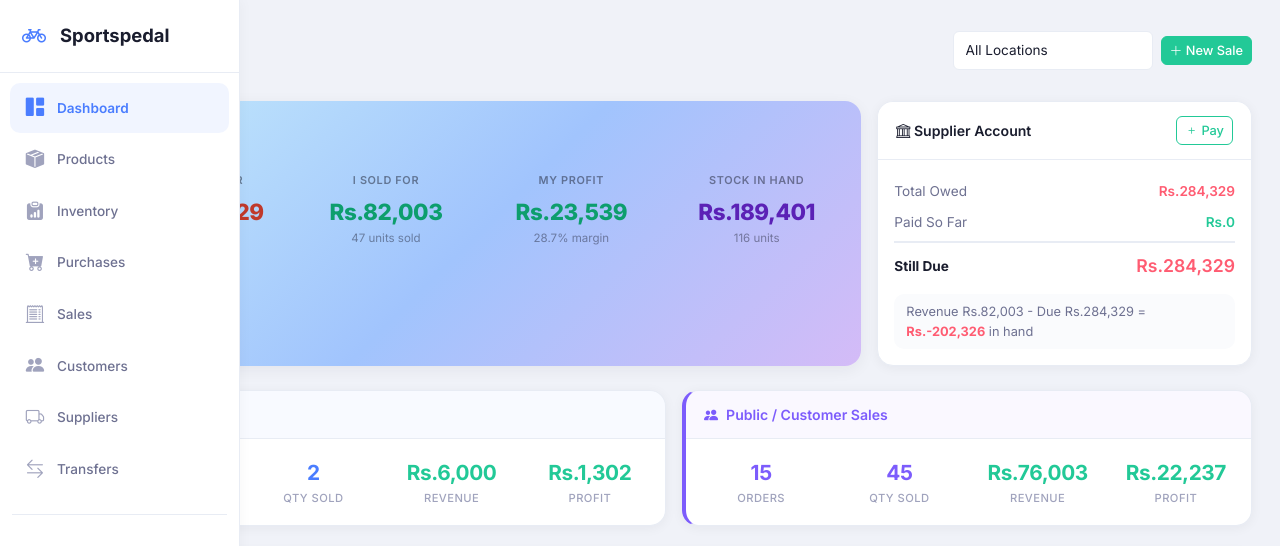
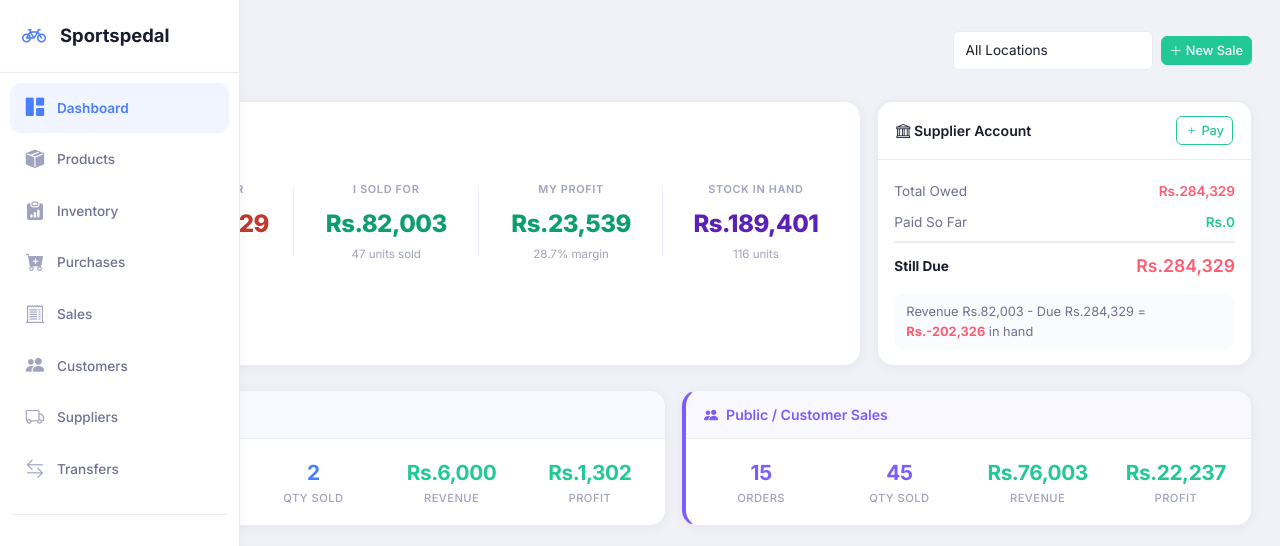
Before and after one commit to Laaxxmm/sportspedal, a Flask app: page / in a window 1280 px wide. Shown: the top 546 px of the page. Run offline with Flask 3, Linux system fonts and the light colour scheme; a user stored in the database is signed in.

Commit message:
Fix money flow card: clean white with dividers instead of gradient

```diff
--- a/app/static/css/style.css
+++ b/app/static/css/style.css
@@ -234,35 +234,45 @@ body { background: var(--bg); color: var(--text-primary); margin: 0; }
 .kpi-amber .kpi-icon { background: rgba(255,181,71,0.15); color: var(--accent-amber); }
 .kpi-amber .kpi-value { color: #d97706; }
 
-/* ===== Money Flow Card (Gradient) ===== */
+/* ===== Money Flow Card ===== */
 .money-flow-card {
-    background: var(--gradient-1);
+    background: var(--white);
     border-radius: var(--radius);
-    border: none !important;
-    box-shadow: var(--shadow-md);
+    border: 1px solid var(--border) !important;
+    box-shadow: var(--shadow-card);
     color: var(--text-primary);
 }
 .money-flow-card .flow-item {
     text-align: center;
-    padding: 8px 0;
+    padding: 16px 8px;
+    position: relative;
+}
+.money-flow-card .flow-item:not(:last-child)::after {
+    content: '';
+    position: absolute;
+    right: 0;
+    top: 20%;
+    height: 60%;
+    width: 1px;
+    background: var(--border);
 }
 .money-flow-card .flow-label {
     font-size: 0.68rem;
     text-transform: uppercase;
     letter-spacing: 0.06em;
-    color: rgba(26,29,46,0.5);
+    color: var(--text-muted);
     font-weight: 600;
-    margin-bottom: 6px;
+    margin-bottom: 8px;
 }
 .money-flow-card .flow-value {
-    font-size: 1.4rem;
+    font-size: 1.5rem;
     font-weight: 800;
     letter-spacing: -0.02em;
 }
 .money-flow-card .flow-sub {
     font-size: 0.72rem;
-    color: rgba(26,29,46,0.45);
-    margin-top: 2px;
+    color: var(--text-muted);
+    margin-top: 4px;
 }
 
 /* ===== Split Cards ===== */
```
